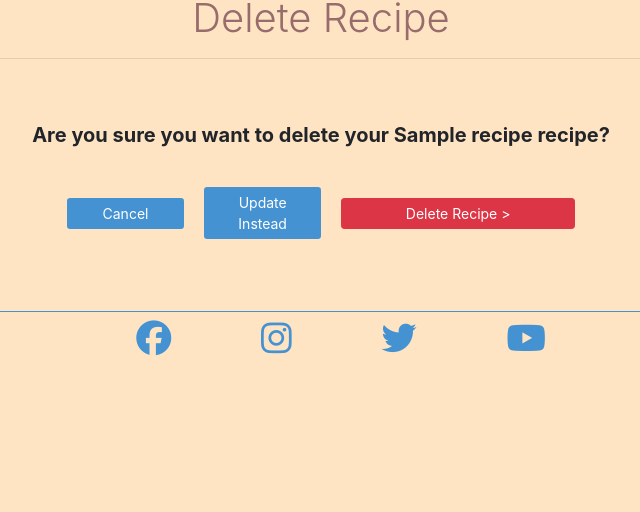
After one commit to chris-townsend/PP4-Kitchen_Tales, a Django app: page /delete_recipe/1/ in a window 1280 px wide. The commit adds this page. Shown: the part 288-800 px from the top of the page, without its empty margins (319-959 px from the left). Run offline with Django 3.2, Linux system fonts and the light colour scheme; a user stored in the database is signed in; tables that the repository leaves empty hold one stand-in row (values such as "Sample post"); some libraries are stand-ins or nearby versions.

Commit message:
Add delete_recipe.html template with view and linked URL

```diff
--- a/recipes/urls.py
+++ b/recipes/urls.py
@@ -1,6 +1,6 @@
 from django.urls import path
 from . import views
-from .views import RecipeListHome, AddRecipeView, UpdateRecipeView
+from .views import RecipeListHome, AddRecipeView, UpdateRecipeView, DeleteRecipeView
 
 """URL Patterns"""
 
@@ -11,5 +11,6 @@ urlpatterns = [
     path('like/<slug:slug>/', views.RecipeLike.as_view(), name='recipe_like'),
     path('add_recipe/', AddRecipeView.as_view(), name='add_recipe'),
     path('update_recipe/<int:recipe_id>/', UpdateRecipeView.as_view(), name='update_recipe'),
+    path('delete_recipe/<int:pk>/', DeleteRecipeView.as_view(), name='delete_recipe'),
 
 ]
--- a/recipes/views.py
+++ b/recipes/views.py
@@ -140,3 +140,9 @@ class UpdateRecipeView(LoginRequiredMixin, View):
             recipe_form.save()
 
         return redirect(reverse('all_recipes'))
+
+
+class DeleteRecipeView(LoginRequiredMixin, generic.DeleteView):
+
+    model = Recipe
+    template_name = 'delete_recipe.html'
--- /dev/null
+++ b/templates/delete_recipe.html
@@ -0,0 +1,25 @@
+{% extends 'base.html' %}
+{% block title %} Kitchen Tales | Delete Recipe {{ recipe.title }}{% endblock %}
+{% block content %}
+{% load cloudinary %}
+{% load crispy_forms_tags %}
+
+<div class="container">
+    <h1 class="page-title">Delete Recipe</h1>
+    <hr>
+    <br>
+
+    <div class="row text-center justify-content-center mt-4">
+         <h5 class="text-center"><strong>Are you sure you want to delete your {{ recipe.title }} recipe?</strong></h5>
+         <br>
+        <div class="col-lg-8 mb-3 mt-4">
+            <form method="post" class="mb-5 col-12">
+                {% csrf_token %}
+                <a class="btn btn-signup btn-sm m-2 col-lg-2" href="{%  url 'all_recipes' %}" >Cancel</a>
+                <a class="btn btn-signup btn-sm m-2 col-lg-2" href="{%  url 'update_recipe' recipe.id %}">Update Instead</a>
+                <button class="btn btn-danger btn-sm m-2 col-lg-4" input type="submit">Delete Recipe ></button>
+            </form>
+        </div>
+    </div>
+</div>
+{% endblock %}
--- a/templates/recipe_detail.html
+++ b/templates/recipe_detail.html
@@ -41,10 +41,10 @@
 
                             </span>
                             {% if request.user.username == recipe.author.username %}
-                             <span class="comment-btn">
-                             <a href=" {% url 'update_recipe' recipe.id %}" aria-label="edit comment"><i
+                             <span class="edit-btn">
+                             <a href=" {% url 'update_recipe' recipe.id %}" aria-label="edit recipe"><i
                              class="fas fa-edit"></i></a>
-                            <a href="#" aria-label="delete comment"><i
+                            <a href="{% url 'delete_recipe' recipe.id %}" aria-label="delete recipe"><i
                              class="fas fa-trash-alt"></i></a>
                              </span>
                             {% endif %}
```
